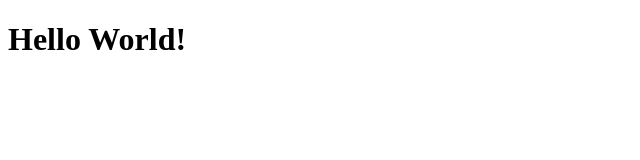
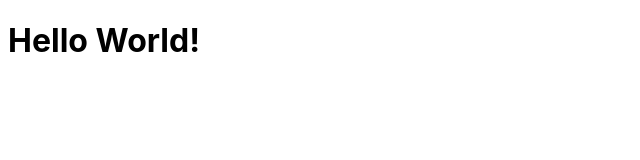
Before and after one commit to DanielSchwingel/rotion, a React (Vite) app in the folder src/renderer/: page / in a window 1280 px wide. Shown: the top 160 px of the page, without its empty margins (0-640 px from the left). Built offline with nearby package versions, Linux system fonts and the light colour scheme.

Commit message:
Adding an external font

```diff
--- a/src/renderer/index.html
+++ b/src/renderer/index.html
@@ -2,12 +2,14 @@
 <html>
 	<head>
 		<meta charset="UTF-8" />
+		<link rel="preconnect" href="https://fonts.googleapis.com">
+		<link rel="preconnect" href="https://fonts.gstatic.com" crossorigin>
 		<title>Electron</title>
-    <!-- https://developer.mozilla.org/en-US/docs/Web/HTTP/CSP -->
 		<meta
 			http-equiv="Content-Security-Policy"
-      content="default-src 'self'; script-src 'self'; style-src 'self' 'unsafe-inline'"
+			content="default-src 'self'; script-src 'self'; style-src fonts.googleapis.com 'self' 'unsafe-inline'; font-src fonts.gstatic.com"
 		/>
+		<link href="https://fonts.googleapis.com/css2?family=Inter:wght@400;500;600;700&display=swap" rel="stylesheet">
 	</head>
 
 	<body>
--- a/src/renderer/src/App.tsx
+++ b/src/renderer/src/App.tsx
@@ -1,5 +1,5 @@
 export function App() {
 	return (
-		<h1>Hello World!</h1>
+		<h1 style={{ fontFamily: 'Inter' }}>Hello World!</h1>
 	)
 }
```
Lines whose indentation alone changed are shown as unchanged.
